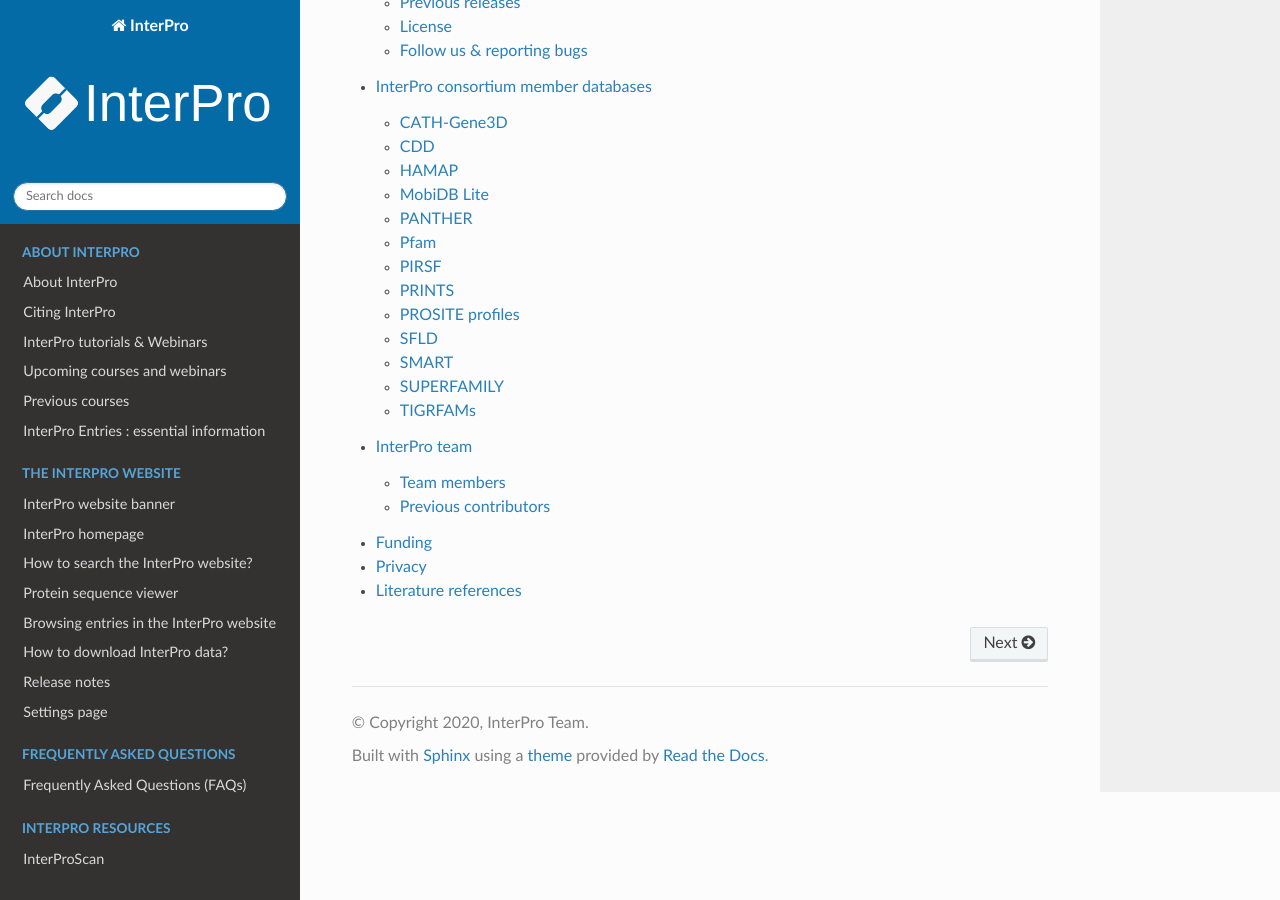
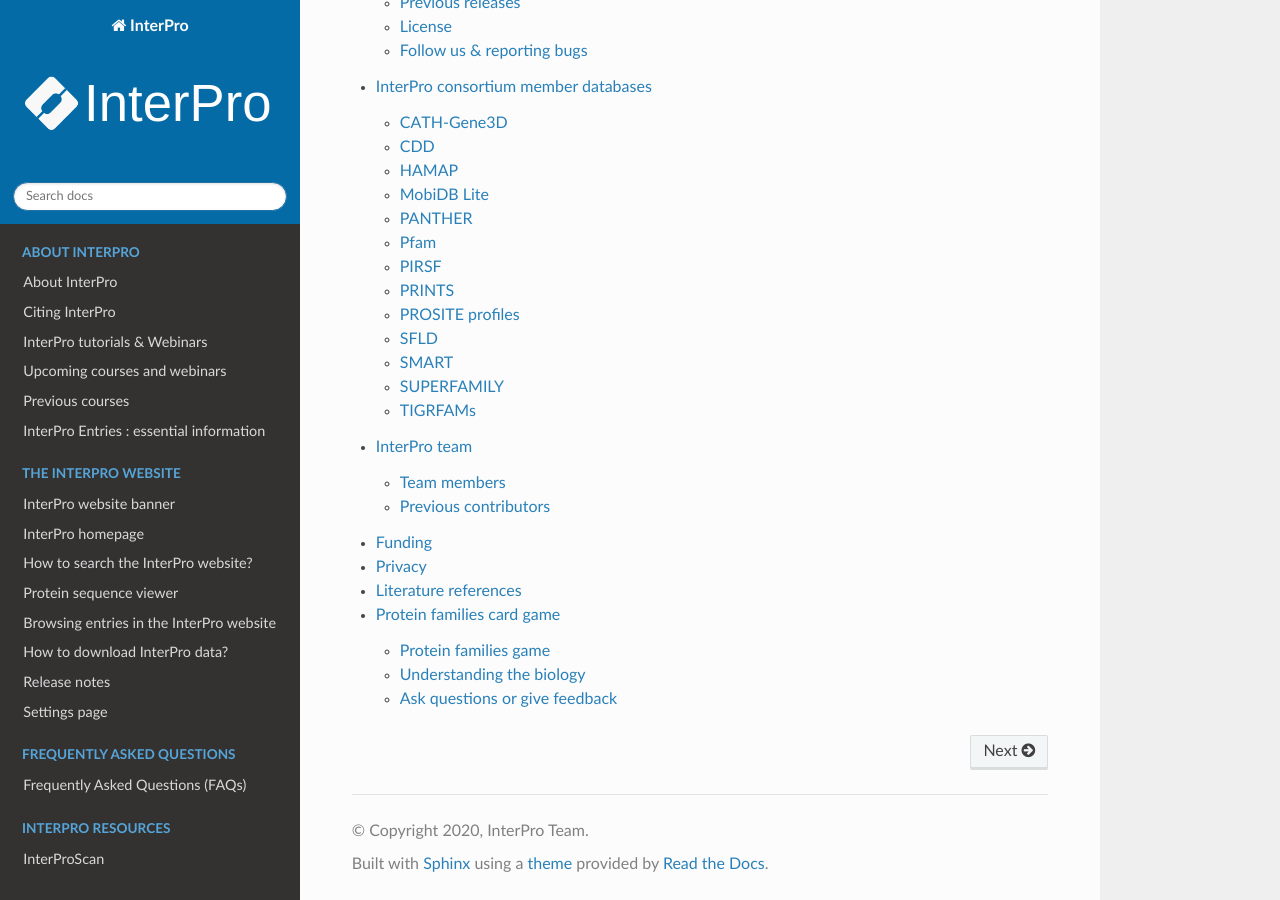
Before and after one commit to ProteinsWebTeam/interpro-docs, a Sphinx documentation site: the page built from docs/index.rst, in a window 1280 px wide and 900 px high, scrolled down 2425 px. Built offline with Sphinx 7.4.7 and the Read the Docs theme 2.0.0, drawn with Linux system fonts in a browser that asks for light colours.

Commit message:
add protein families to index

```diff
--- a/docs/index.rst
+++ b/docs/index.rst
@@ -46,3 +46,4 @@
   /funding
   /privacy
   /references
+  /protein_families_game
```
